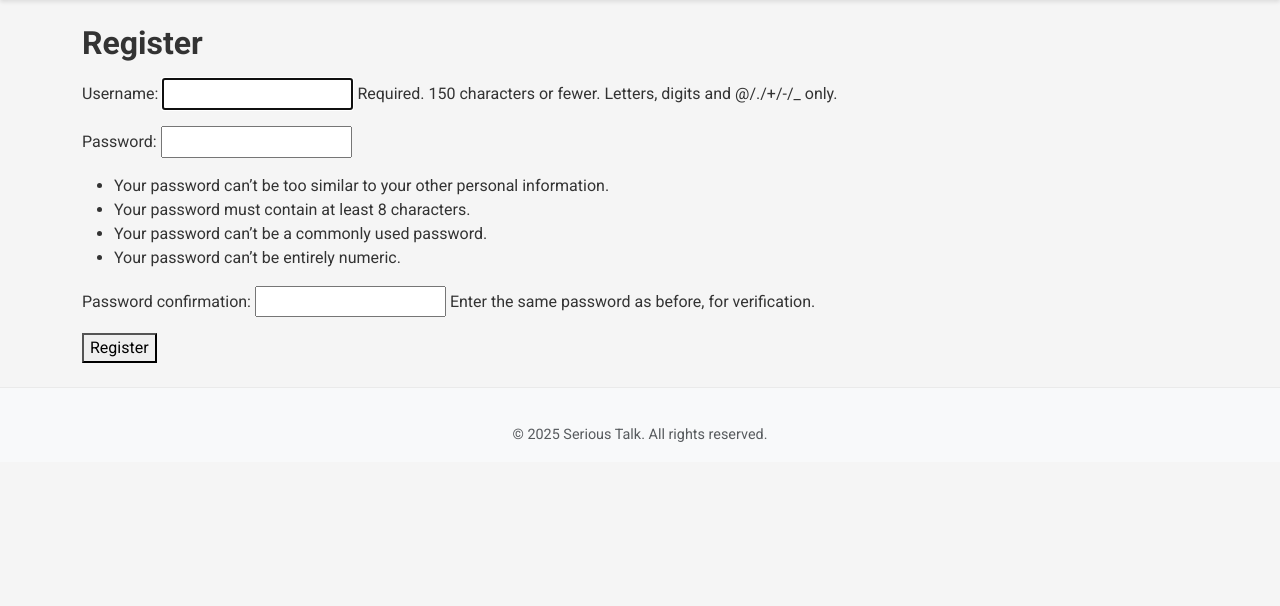
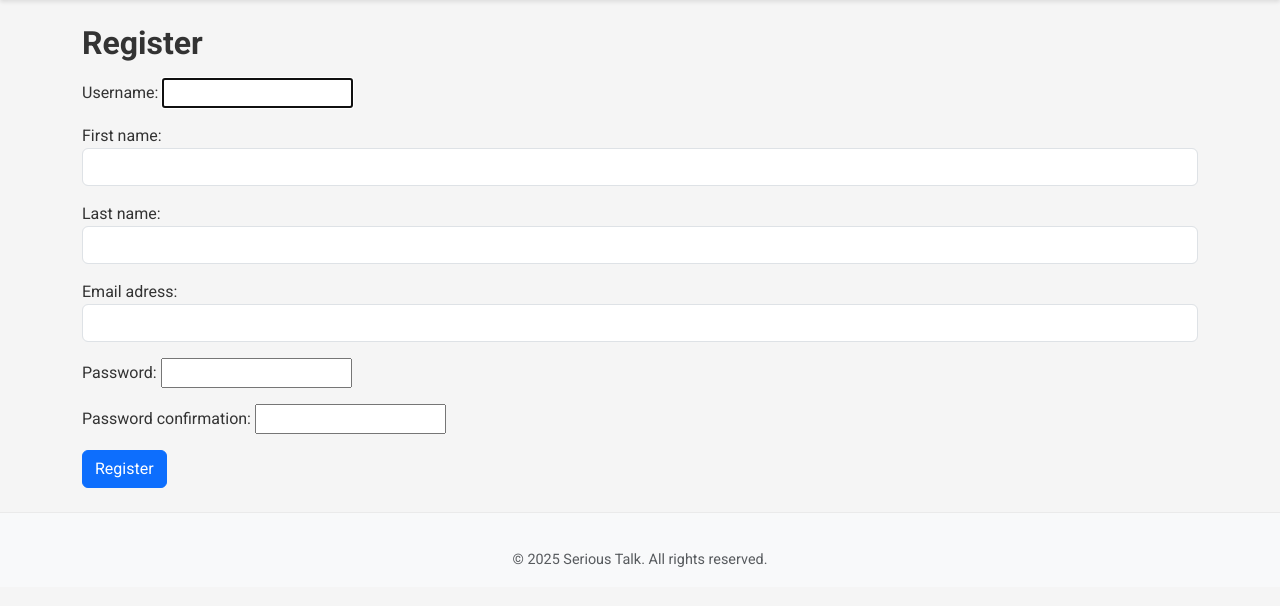
Before and after one commit to creanorcode/project_4, a Django app: page /register/ in a window 1280 px wide. Shown: the part 76-682 px from the top of the page. Run offline with Django 4.2, Linux system fonts and the light colour scheme.

Commit message:
Add CustomUserCreationForm with email, first_name and last_name and update signup view/template.

```diff
--- a/posts/forms.py
+++ b/posts/forms.py
@@ -1,5 +1,33 @@
 from django import forms
+from django.contrib.auth.forms import UserCreationForm
+from django.contrib.auth.models import User
 from .models import Post, Comment
+
+
+class CustomUserCreationForm(UserCreationForm):
+    email = forms.EmailField(label="Email adress", required=True,
+                             widget=forms.EmailInput(attrs={'class': 'form-control'}))
+    first_name = forms.CharField(label="First name", required=True,
+                                 widget=forms.TextInput(attrs={'class': 'form-control'}))
+    last_name  = forms.CharField(label="Last name", required=True,
+                                 widget=forms.TextInput(attrs={'class': 'form-control'}))
+
+    class Meta:
+        model = User
+        fields = (
+            'username',
+            'first_name',
+            'last_name',
+            'email',
+            'password1',
+            'password2',
+        )
+
+    def clean_email(self):
+        email = self.cleaned_data.get('email')
+        if User.objects.filter(email=email).exists():
+            raise forms.ValidationError("This email address is already in use.")
+        return email
 
 
 class PostForm(forms.ModelForm):
--- a/posts/templates/registration/register.html
+++ b/posts/templates/registration/register.html
@@ -8,9 +8,39 @@
 <!-- Begin registration form -->
 <form method="post">
     {% csrf_token %}
+    {{ form.non_field_errors }}
     <!-- Render registration form fields -->
-    {{ form.as_p }}
-    <!-- Submit button for registration -->
-    <button type="submit">Register</button>
+  <div class="mb-3">
+    {{ form.username.label_tag }}
+    {{ form.username }}
+    {{ form.username.errors }}
+  </div>
+  <div class="mb-3">
+    {{ form.first_name.label_tag }}
+    {{ form.first_name }}
+    {{ form.first_name.errors }}
+  </div>
+  <div class="mb-3">
+    {{ form.last_name.label_tag }}
+    {{ form.last_name }}
+    {{ form.last_name.errors }}
+  </div>
+  <div class="mb-3">
+    {{ form.email.label_tag }}
+    {{ form.email }}
+    {{ form.email.errors }}
+  </div>
+  <div class="mb-3">
+    {{ form.password1.label_tag }}
+    {{ form.password1 }}
+    {{ form.password1.errors }}
+  </div>
+  <div class="mb-3">
+    {{ form.password2.label_tag }}
+    {{ form.password2 }}
+    {{ form.password2.errors }}
+  </div>
+
+  <button type="submit" class="btn btn-primary">Register</button>
 </form>
 {% endblock %}
--- a/posts/views.py
+++ b/posts/views.py
@@ -11,6 +11,9 @@ from .models import Post, Comment, Category
 from .forms import PostForm, CommentForm
 from django.contrib.auth.mixins import LoginRequiredMixin, UserPassesTestMixin
 from django.views.generic import UpdateView
+from django.views.generic import CreateView
+from .forms import CustomUserCreationForm
+from django.urls import reverse_lazy
 
 
 # View for listing all posts (homepage)
@@ -162,13 +165,14 @@ def api_post_update(request, pk):
 # View for user registration using Django´s UserCreationForm
 def register(request):
     if request.method == 'POST':
-        form = UserCreationForm(request.POST)
+        form = CustomUserCreationForm(request.POST)
         if form.is_valid():
             user = form.save()
             login(request, user)
+            messages.success(request, 'Your account has been created. You can now log in')
             return redirect('post_list')
     else:
-        form = UserCreationForm()
+        form = CustomUserCreationForm()
     return render(request, 'registration/register.html', {'form': form})
 
 
```
